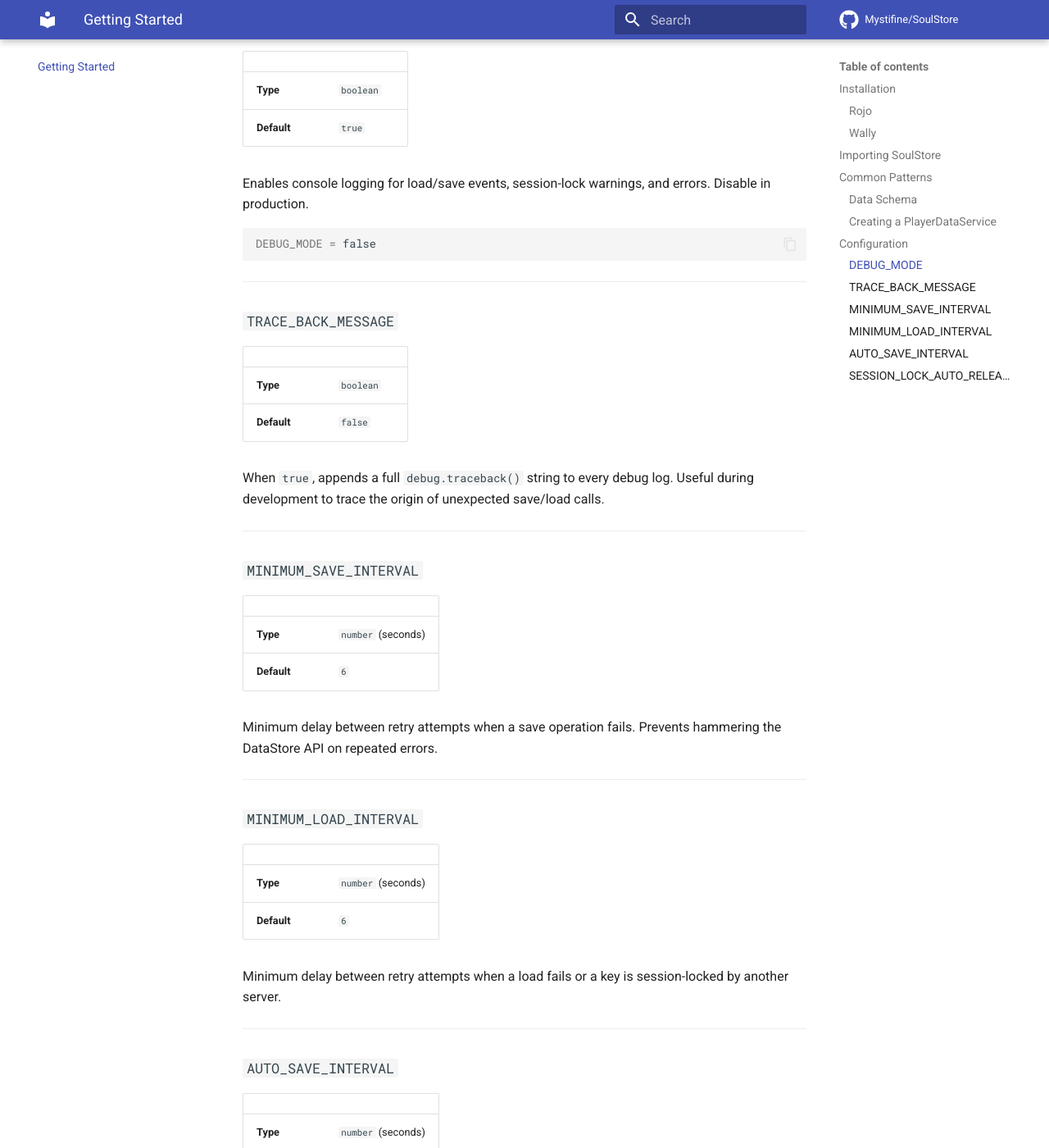
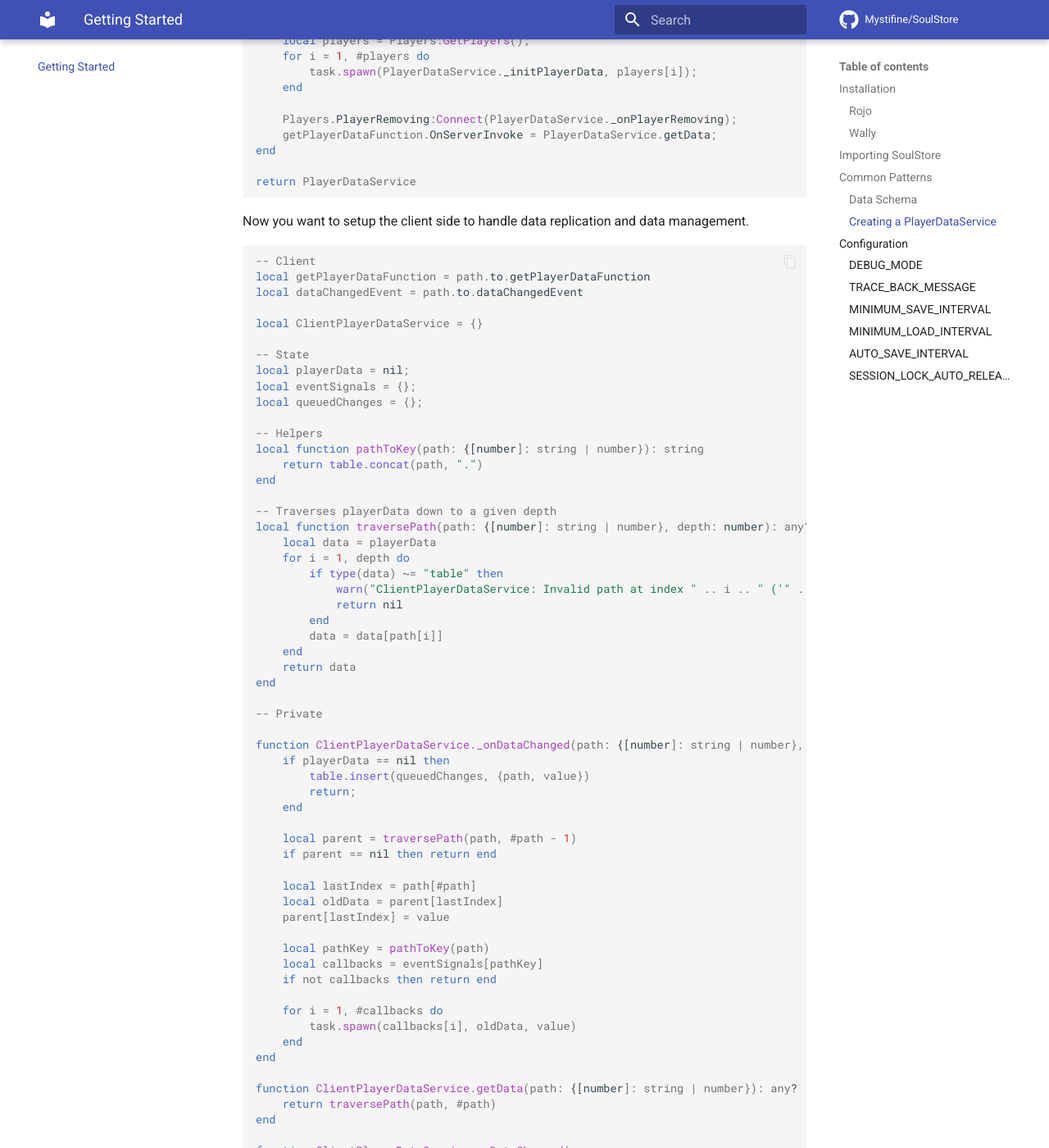
Before and after one commit to Mystifine/SoulStore, an MkDocs documentation site: the page built from docs/getting-started.md, in a window 1280 px wide and 1400 px high, scrolled down 3112 px. Shown: the whole window at 82% size. Built offline with MkDocs 1.6.1 and Material for MkDocs 9.7.7, drawn with Linux system fonts in a browser that asks for light colours; comment, search, counter and statistics services are not loaded; some of the changed text lies outside the part shown.

Commit message:
updated docs

````diff
--- a/docs/getting-started.md
+++ b/docs/getting-started.md
@@ -54,6 +54,9 @@ local PlayerDataSchema = require(ServerScriptService.Constants.PlayerDataSchema)
 
 local playerSouls : {[Player] : SoulStore.Soul} = {};
 local PlayerDataService = {}
+
+local dataChangedEvent = path.to.dataChangedEvent; -- This should be a remote event
+local getPlayerDataFunction = path.to.getPlayerDataFunction;  -- This should be a remote function
 
 function PlayerDataService._initPlayerData(player : Player)
 	local newSoul = SoulStore.new("PlayerData", player, PlayerDataSchema);
@@ -108,6 +111,23 @@ function PlayerDataService.getSoul(player : Player)
 	return playerSouls[player];
 end
 
+function PlayerDataService.setData(player : Player, path : {[number] : string | number}, value : any)
+	local soul = PlayerDataService.getSoul(player);
+	if soul then
+		soul:SetData(path, value);
+
+		-- Replicate the change to the client
+		dataChangedEvent:FireClient(player, path, value);
+	end
+end
+
+function PlayerDataService.getData(player : Player, path : {[number]: string | number})
+	local soul = PlayerDataService.getSoul(player);
+	if soul then
+		return soul:GetData(path);
+	end
+end
+
 function PlayerDataService.main()
 	Players.PlayerAdded:Connect(PlayerDataService._initPlayerData);
 	local players = Players:GetPlayers();
@@ -116,9 +136,113 @@ function PlayerDataService.main()
 	end
 
 	Players.PlayerRemoving:Connect(PlayerDataService._onPlayerRemoving);
+	getPlayerDataFunction.OnServerInvoke = PlayerDataService.getData;
 end
 
 return PlayerDataService
+
+```
+
+Now you want to setup the client side to handle data replication and data management.
+```lua
+-- Client
+local getPlayerDataFunction = path.to.getPlayerDataFunction
+local dataChangedEvent = path.to.dataChangedEvent
+
+local ClientPlayerDataService = {}
+
+-- State
+local playerData = nil;
+local eventSignals = {};
+local queuedChanges = {};
+
+-- Helpers
+local function pathToKey(path: {[number]: string | number}): string
+	return table.concat(path, ".")
+end
+
+-- Traverses playerData down to a given depth
+local function traversePath(path: {[number]: string | number}, depth: number): any?
+	local data = playerData
+	for i = 1, depth do
+		if type(data) ~= "table" then
+			warn("ClientPlayerDataService: Invalid path at index " .. i .. " ('" .. pathToKey(path) .. "')")
+			return nil
+		end
+		data = data[path[i]]
+	end
+	return data
+end
+
+-- Private
+
+function ClientPlayerDataService._onDataChanged(path: {[number]: string | number}, value: any)
+	if playerData == nil then
+		table.insert(queuedChanges, {path, value})
+		return;
+	end
+
+	local parent = traversePath(path, #path - 1)
+	if parent == nil then return end
+
+	local lastIndex = path[#path]
+	local oldData = parent[lastIndex]
+	parent[lastIndex] = value
+
+	local pathKey = pathToKey(path)
+	local callbacks = eventSignals[pathKey]
+	if not callbacks then return end
+
+	for i = 1, #callbacks do
+		task.spawn(callbacks[i], oldData, value)
+	end
+end
+
+function ClientPlayerDataService.getData(path: {[number]: string | number}): any?
+	return traversePath(path, #path)
+end
+
+function ClientPlayerDataService.onDataChanged(
+	path: {[number]: string | number},
+	callback: (oldData: any?, newData: any?) -> ()
+)
+	local pathKey = pathToKey(path)
+
+	if not eventSignals[pathKey] then
+		eventSignals[pathKey] = {}
+	end
+	table.insert(eventSignals[pathKey], callback)
+
+	return {
+		Disconnect = function()
+			local callbacks = eventSignals[pathKey]
+			if not callbacks then return end
+
+			for i = 1, #callbacks do
+				if callbacks[i] == callback then
+					table.remove(callbacks, i)
+					break
+				end
+			end
+
+			if #eventSignals[pathKey] == 0 then
+				eventSignals[pathKey] = nil
+			end
+		end
+	}
+end
+
+function ClientPlayerDataService.main()
+	dataChangedEvent.OnClientEvent:Connect(ClientPlayerDataService._onDataChanged);
+
+	playerData = getPlayerDataFunction:InvokeServer({});
+	for i = 1, #queuedChanges do
+		task.spawn(ClientPlayerDataService._onDataChanged, queuedChanges[i][1], queuedChanges[i][2]);
+	end
+	table.clear(queuedChanges);
+end
+
+return ClientPlayerDataService
 
 ```
 
````
Also changed, not shown: other parts of docs/getting-started.md (+1 -1 lines).
